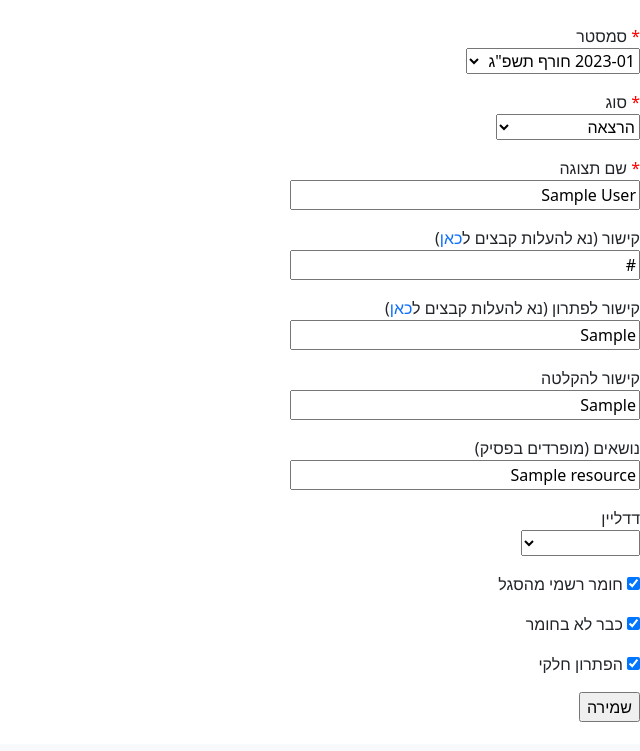
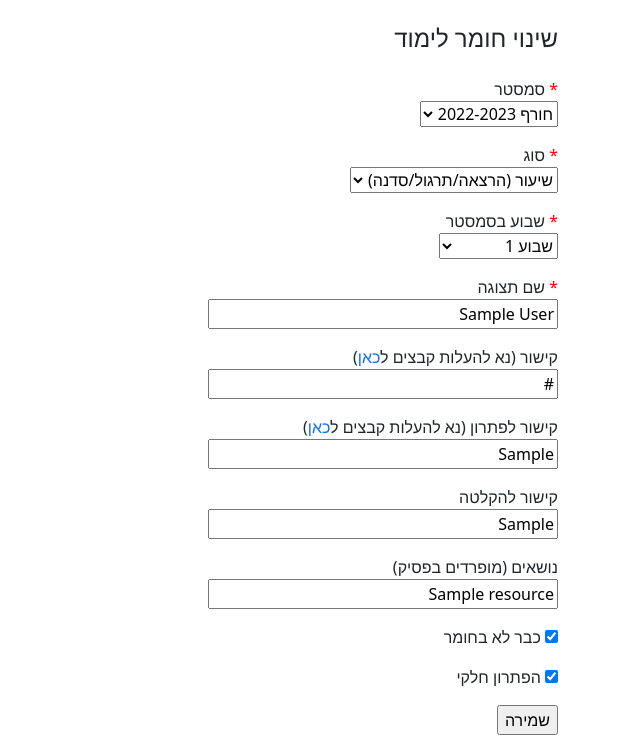
Before and after one commit to Cyanivde/StudyBuddy, a Flask app: a page that uses app/templates/base.html in a window 1280 px wide. Shown: the part 56-807 px from the top of the page, without its empty margins (640-1280 px from the left). Before the commit the page ends 778 px from the top, so only its background shows below. Run offline with Flask 2, Linux system fonts and the light colour scheme; tables that the repository leaves empty hold one stand-in row (values such as "Sample post"); some libraries are stand-ins or nearby versions.

Commit message:
minor improvements

```diff
--- a/app/forms.py
+++ b/app/forms.py
@@ -25,106 +25,62 @@ class CourseResourcesForm(FlaskForm):
 class UpdateResourceForm(FlaskForm):
     type = SelectField('סוג',
                        choices=[
-                           ('lecture', 'הרצאה'),
-                           ('tutorial', 'תרגול'),
-                           ('workshop', 'סדנה'),
+                           ('lecture', 'שיעור (הרצאה/תרגול/סדנה)'),
                            ('exercise_full', 'תרגיל בית'),
                            ('exam_full', 'מבחן'),
                            ('exercise', 'שאלה מתרגיל בית'),
                            ('exam', 'שאלה ממבחן'),
-                           ('other', 'אחר')])
+                           ('other', 'אחר (למשל סיכום אישי)')])
     display_name = StringField('שם תצוגה', validators=[
         DataRequired(message=ERR_EMPTY)])
     questions_count = SelectField('כמה שאלות יש בגיליון?', choices=range(1, 26))
     deadline_week = SelectField('שבוע בקורס', choices=[
-        (None, ''),
-        ('week1', 'שבוע 1'),
-        ('week2', 'שבוע 2'),
-        ('week3', 'שבוע 3'),
-        ('week4', 'שבוע 4'),
-        ('week5', 'שבוע 5'),
-        ('week6', 'שבוע 6'),
-        ('week7', 'שבוע 7'),
-        ('week8', 'שבוע 8'),
-        ('week9', 'שבוע 9'),
-        ('week10', 'שבוע 10'),
-        ('week11', 'שבוע 11'),
-        ('week12', 'שבוע 12'),
-        ('week13', 'שבוע 13'),
-        ('presemester', 'לפני הסמסטר'),
-        ('preexam', 'לקראת המבחן'),
-        ('exactdate', 'תאריך מדויק')])
-    deadline_date = DateField('תאריך דדליין', validators=(Optional(),))
+        ('שבוע 1', 'שבוע 1'),
+        ('שבוע 2', 'שבוע 2'),
+        ('שבוע 3', 'שבוע 3'),
+        ('שבוע 4', 'שבוע 4'),
+        ('שבוע 5', 'שבוע 5'),
+        ('שבוע 6', 'שבוע 6'),
+        ('שבוע 7', 'שבוע 7'),
+        ('שבוע 8', 'שבוע 8'),
+        ('שבוע 9', 'שבוע 9'),
+        ('שבוע 10', 'שבוע 10'),
+        ('שבוע 11', 'שבוע 11'),
+        ('שבוע 12', 'שבוע 12'),
+        ('שבוע 13', 'שבוע 13'),
+        ('לפני הסמסטר', 'לפני הסמסטר'),
+        ('לקראת המבחן', 'לקראת המבחן')])
+
     link = StringField('קישור')
     semester = SelectField(
         'סמסטר', choices=[
-            ('2023-01 חורף תשפ"ג', '2023-01 חורף תשפ"ג'),
-            ('2022-03 קיץ תשפ"ב', '2022-03 קיץ תשפ"ב'),
-            ('2022-02 אביב תשפ"ב', '2022-02 אביב תשפ"ב'),
-            ('2022-01 חורף תשפ"ב', '2022-01 חורף תשפ"ב'),
-            ('2021-03 קיץ תשפ"א', '2021-03 קיץ תשפ"א'),
-            ('2021-02 אביב תשפ"א', '2021-02 אביב תשפ"א'),
-            ('2021-01 חורף תשפ"א', '2021-01 חורף תשפ"א'),
-            ('2020-03 קיץ תש"פ', '2020-03 קיץ תש"פ'),
-            ('2020-02 אביב תש"פ', '2020-02 אביב תש"פ'),
-            ('2020-01 חורף תש"פ', '2020-01 חורף תש"פ'),
-            ('2019-03 קיץ תשע"ט', '2019-03 קיץ תשע"ט'),
-            ('2019-02 אביב תשע"ט', '2019-02 אביב תשע"ט'),
-            ('2019-01 חורף תשע"ט', '2019-01 חורף תשע"ט'),
-            ('2018-03 קיץ תשע"ח', '2018-03 קיץ תשע"ח'),
-            ('2018-02 אביב תשע"ח', '2018-02 אביב תשע"ח'),
-            ('2018-01 חורף תשע"ח', '2018-01 חורף תשע"ח'),
-            ('2017-03 קיץ תשע"ז', '2017-03 קיץ תשע"ז'),
-            ('2017-02 אביב תשע"ז', '2017-02 אביב תשע"ז'),
-            ('2017-01 חורף תשע"ז', '2017-01 חורף תשע"ז'),
-            ('2016-03 קיץ תשע"ו', '2016-03 קיץ תשע"ו'),
-            ('2016-02 אביב תשע"ו', '2016-02 אביב תשע"ו'),
-            ('2016-01 חורף תשע"ו', '2016-01 חורף תשע"ו'),
-            ('2015-03 קיץ תשע"ה', '2015-03 קיץ תשע"ה'),
-            ('2015-02 אביב תשע"ה', '2015-02 אביב תשע"ה'),
-            ('2015-01 חורף תשע"ה', '2015-01 חורף תשע"ה'),
-            ('2014-03 קיץ תשע"ד', '2014-03 קיץ תשע"ד'),
-            ('2014-02 אביב תשע"ד', '2014-02 אביב תשע"ד'),
-            ('2014-01 חורף תשע"ד', '2014-01 חורף תשע"ד'),
-            ('2013-03 קיץ תשע"ג', '2013-03 קיץ תשע"ג'),
-            ('2013-02 אביב תשע"ג', '2013-02 אביב תשע"ג'),
-            ('2013-01 חורף תשע"ג', '2013-01 חורף תשע"ג'),
-            ('2012-03 קיץ תשע"ב', '2012-03 קיץ תשע"ב'),
-            ('2012-02 אביב תשע"ב', '2012-02 אביב תשע"ב'),
-            ('2012-01 חורף תשע"ב', '2012-01 חורף תשע"ב'),
-            ('2011-03 קיץ תשע"א', '2011-03 קיץ תשע"א'),
-            ('2011-02 אביב תשע"א', '2011-02 אביב תשע"א'),
-            ('2011-01 חורף תשע"א', '2011-01 חורף תשע"א'),
-            ('2010-03 קיץ תש"ע', '2010-03 קיץ תש"ע'),
-            ('2010-02 אביב תש"ע', '2010-02 אביב תש"ע'),
-            ('2010-01 חורף תש"ע', '2010-01 חורף תש"ע'),
-            ('2009-03 קיץ תשס"ט', '2009-03 קיץ תשס"ט'),
-            ('2009-02 אביב תשס"ט', '2009-02 אביב תשס"ט'),
-            ('2009-01 חורף תשס"ט', '2009-01 חורף תשס"ט'),
-            ('2008-03 קיץ תשס"ח', '2008-03 קיץ תשס"ח'),
-            ('2008-02 אביב תשס"ח', '2008-02 אביב תשס"ח'),
-            ('2008-01 חורף תשס"ח', '2008-01 חורף תשס"ח'),
-            ('2007-03 קיץ תשס"ז', '2007-03 קיץ תשס"ז'),
-            ('2007-02 אביב תשס"ז', '2007-02 אביב תשס"ז'),
-            ('2007-01 חורף תשס"ז', '2007-01 חורף תשס"ז'),
-            ('2006-03 קיץ תשס"ו', '2006-03 קיץ תשס"ו'),
-            ('2006-02 אביב תשס"ו', '2006-02 אביב תשס"ו'),
-            ('2006-01 חורף תשס"ו', '2006-01 חורף תשס"ו'),
-            ('2005-03 קיץ תשס"ה', '2005-03 קיץ תשס"ה'),
-            ('2005-02 אביב תשס"ה', '2005-02 אביב תשס"ה'),
-            ('2005-01 חורף תשס"ה', '2005-01 חורף תשס"ה'),
-            ('2004-03 קיץ תשס"ד', '2004-03 קיץ תשס"ד'),
-            ('2004-02 אביב תשס"ד', '2004-02 אביב תשס"ד'),
-            ('2004-01 חורף תשס"ד', '2004-01 חורף תשס"ד'),
-            ('2003-03 קיץ תשס"ג', '2003-03 קיץ תשס"ג'),
-            ('2003-02 אביב תשס"ג', '2003-02 אביב תשס"ג'),
-            ('2003-01 חורף תשס"ג', '2003-01 חורף תשס"ג'),
+            ('חורף 2022-2023', 'חורף 2022-2023'),
+            ('קיץ 2022', 'קיץ 2022'),
+            ('אביב 2022', 'אביב 2022'),
+            ('חורף 2021-2022', 'חורף 2021-2022'),
+            ('קיץ 2021', 'קיץ 2021'),
+            ('אביב 2021', 'אביב 2021'),
+            ('חורף 2020-2021', 'חורף 2020-2021'),
+            ('קיץ 2020', 'קיץ 2020'),
+            ('אביב 2020', 'אביב 2020'),
+            ('חורף 2019-2020', 'חורף 2019-2020'),
+            ('קיץ 2019', 'קיץ 2019'),
+            ('אביב 2019', 'אביב 2019'),
+            ('חורף 2018-2019', 'חורף 2018-2019'),
+            ('קיץ 2018', 'קיץ 2018'),
+            ('אביב 2018', 'אביב 2018'),
+            ('חורף 2017-2018', 'חורף 2017-2018'),
+            ('קיץ 2017', 'קיץ 2017'),
+            ('אביב 2017', 'אביב 2017'),
+            ('חורף 2016-2017', 'חורף 2016-2017'),
+            ('קיץ 2016', 'קיץ 2016'),
+            ('אביב 2016', 'אביב 2016'),
+            ('חורף 2015-2016', 'חורף 2015-2016'),
         ],
         validate_choice=False)
     solution = StringField('קישור לפתרון')
     recording = StringField('קישור להקלטה')
     subject = StringField('נושאים (מופרדים בפסיק)')
-    is_official = BooleanField('חומר רשמי מהסגל', default=True,)
     is_out_of_date = BooleanField('כבר לא בחומר')
     is_solution_partial = BooleanField('הפתרון חלקי')
     submit = SubmitField('שמירה')
--- a/app/models.py
+++ b/app/models.py
@@ -37,8 +37,6 @@ class Resource(db.Model):
     display_name = db.Column(db.String(140))
     semester = db.Column(db.String(30))
     deadline_week = db.Column(db.String(140))
-    deadline_date = db.Column(db.DateTime)
-    is_official = db.Column(db.Boolean)
     is_out_of_date = db.Column(db.Boolean)
     is_solution_partial = db.Column(db.Boolean)
     type = db.Column(db.String(20))
--- a/app/routes.py
+++ b/app/routes.py
@@ -30,9 +30,9 @@ def logout():
     return _logout()
 
 
-@app.route('/resource/<resource_id>', methods=['GET', 'POST'])
-def resource(resource_id):
-    return _resource(resource_id)
+@app.route('/<institute>/<institute_course_id>/resource/<resource_id>', methods=['GET', 'POST'])
+def resource(institute, institute_course_id, resource_id):
+    return _resource(institute, institute_course_id, resource_id)
 
 
 @ app.route('/<institute>/<institute_course_id>/createresource', methods=['GET', 'POST'])
--- a/app/static/main.css
+++ b/app/static/main.css
@@ -74,7 +74,7 @@ table.dataTable.dtr-inline.collapsed > tbody > tr > th.dtr-control:before {
 }
 
 .list-group-item {
-  padding: 0.5rem 0.7rem !important;
+  padding: 0 0 1rem 1.25rem !important;
 }
 
 .btn-group-sm > .btn,
@@ -83,3 +83,7 @@ table.dataTable.dtr-inline.collapsed > tbody > tr > th.dtr-control:before {
   font-size: 0.6rem !important;
   margin: 0px 0 4px 0 !important;
 }
+
+.header-paragraph {
+  margin-right: 10px;
+}
--- a/app/templates/base.html
+++ b/app/templates/base.html
@@ -66,7 +66,7 @@
         </div>
       </div>
     </nav>
-    <div class="pt-4" style="margin: 0 auto">
+    <div class="pt-4 container" style="margin: 0 auto">
       {% block content %}
       {% endblock content %}
     </div>
--- a/app/templates/course.html
+++ b/app/templates/course.html
@@ -1,13 +1,14 @@
 {% extends "base.html" %}
 {% block content %}
   <div class="overflow-auto">
-    <div class="container">
+    <div class="header-paragraph">
     <ul class="list-group list-group-horizontal">
       <li class="list-group-item">
         <h4>{{ course.course_name }}</h4>
         <span class="xs">{{ course.course_institute }} {{ course.course_institute_id }} &nbsp;·&nbsp;  להעלאת חומרי לימוד <a href="{{ url_for('createresource', institute=course.course_institute_english, institute_course_id=course.course_institute_id) }}">לחצו כאן</a></span>
       </li>
     </ul>
+
     <ul class="list-group list-group-horizontal">
       <li class="list-group-item list-group-item-link">
         <span {% if tab == "semester" %}class="fw-bold"{% endif %}><a href="{{ url_for('course', institute=course.course_institute_english, institute_course_id=course.course_institute_id) }}">שיעורים</a></span>
@@ -22,6 +23,7 @@
         <span {% if tab == "archive" %}class="fw-bold"{% endif %}><a href="{{ url_for('archive', institute=course.course_institute_english, institute_course_id=course.course_institute_id) }}">חומרי עזר</a></span>
       </li>
     </ul>
+  </div>
     <hr/>
     <div class="col-md-12 table-responsive">
       <table id="myTable" class="responsive table hover">
@@ -181,7 +183,6 @@
             {% endfor %}
           </tbody>
         </table>
-        </div>
       </div>
     </div>
     <script type="text/javascript">
--- a/app/templates/login.html
+++ b/app/templates/login.html
@@ -1,5 +1,7 @@
 {% extends "base.html" %}
 {% block content %}
+    <h4>התחברות</h4>
+    <br/>
     <form action="" method="post" novalidate>
         {{ form.hidden_tag() }}
         <p>
--- a/app/templates/register.html
+++ b/app/templates/register.html
@@ -1,5 +1,7 @@
 {% extends "base.html" %}
 {% block content %}
+    <h4>הרשמה</h4>
+    <br/>
     <form action="" method="post">
         {{ form.hidden_tag() }}
         <p>
--- a/app/templates/updateresource.html
+++ b/app/templates/updateresource.html
@@ -1,5 +1,14 @@
 {% extends "base.html" %}
 {% block content %}
+    <h4>
+        {% if is_existing_resource %}
+            שינוי
+        {% else %}
+            הוספת
+        {% endif %}
+        חומר לימוד
+    </h4>
+    <br/>
     <form action="" method="post">
         {{ form.hidden_tag() }}
         <p>
@@ -14,13 +23,11 @@
             <br/>
             {{ form.type() }}
         </p>
-        <p>
+        <p id="dweek">
             <span style="color:red">*</span>
-            {{ form.display_name.label }}
+            שבוע בסמסטר
             <br/>
-            {{ form.display_name(size=32) }}
-            <br/>
-            {% for error in form.display_name.errors %}<span class="text-danger">[{{ error }}]</span>{% endfor %}
+            {{ form.deadline_week() }}
         </p>
         <p id="qcount">
             <span style="color:red">*</span>
@@ -29,6 +36,14 @@
             {{ form.questions_count() }}
             <br/>
             {% for error in form.questions_count.errors %}<span class="text-danger">[{{ error }}]</span>{% endfor %}
+        </p>
+        <p>
+            <span style="color:red">*</span>
+            {{ form.display_name.label }}
+            <br/>
+            {{ form.display_name(size=32) }}
+            <br/>
+            {% for error in form.display_name.errors %}<span class="text-danger">[{{ error }}]</span>{% endfor %}
         </p>
         <p>
             {{ form.link.label }} (נא להעלות קבצים ל<a target="_blank"
@@ -65,13 +80,6 @@
             <br/>
             {% for error in form.subject.errors %}<span class="text-danger">[{{ error }}]</span>{% endfor %}
         </p>
-        <p>
-            דדליין
-            <br/>
-            {{ form.deadline_week() }}
-            {{ form.deadline_date() }}
-        </p>
-        <p>{{ form.is_official() }} {{ form.is_official.label }}</p>
         <p>{{ form.is_out_of_date() }} {{ form.is_out_of_date.label }}</p>
         <p>{{ form.is_solution_partial() }} {{ form.is_solution_partial.label }}</p>
         <p>{{ form.submit() }}</p>
@@ -97,17 +105,7 @@
         {% endif %}
 
         document.getElementById('display_name').placeholder = "הרצאה 1";
-        document.getElementById('deadline_date').style.display = "none";
         document.getElementById('qcount').style.display = "none";
-        document.getElementById("deadline_week").onchange =
-            function deadline() {
-                var deadlineWeek = document.getElementById("deadline_week");
-                if (deadlineWeek.options[deadlineWeek.selectedIndex].value == "exactdate") {
-                    document.getElementById('deadline_date').style.display = "inline";
-                } else {
-                    document.getElementById('deadline_date').style.display = "none";
-                }
-            }
         document.getElementById("type").onchange =
             function displayNamePlaceholder() {
                 var typeSelect = document.getElementById("type");
@@ -115,27 +113,27 @@
                 if (val == "lecture") {
                     document.getElementById('display_name').placeholder = "הרצאה 1";
                     document.getElementById('qcount').style.display = "none";
-                } else if (val == "tutorial") {
-                    document.getElementById('display_name').placeholder = "תרגול 1";
-                    document.getElementById('qcount').style.display = "none";
-                } else if (val == "workshop") {
-                    document.getElementById('display_name').placeholder = "סדנה 1";
-                    document.getElementById('qcount').style.display = "none";
+                    document.getElementById('dweek').style.display = "block";
                 } else if (val == "exercise") {
                     document.getElementById('display_name').placeholder = "תרגיל בית 1 שאלה 1";
                     document.getElementById('qcount').style.display = "none";
+                    document.getElementById('dweek').style.display = "none";
                 } else if (val == "exam") {
                     document.getElementById('display_name').placeholder = "מועד א' שאלה 1";
                     document.getElementById('qcount').style.display = "none";
+                    document.getElementById('dweek').style.display = "none";
                 } else if (val == "exercise_full") {
                     document.getElementById('qcount').style.display = "block";
                     document.getElementById('display_name').placeholder = "תרגיל בית 1";
+                    document.getElementById('dweek').style.display = "none";
                 } else if (val == "exam_full") {
                     document.getElementById('qcount').style.display = "block";
                     document.getElementById('display_name').placeholder = "מועד א'";
+                    document.getElementById('dweek').style.display = "none";
                 } else {
                     document.getElementById('display_name').placeholder = "";
                     document.getElementById('qcount').style.display = "none";
+                    document.getElementById('dweek').style.display = "none";
                 }
             }
     </script>
```
Also changed, not shown: app/resource.py (+3 -5 lines), app/templates/index.html (+11 -1 lines), app/templates/resource.html (+3 -8 lines), app/update_resource.py (+8 -1 lines), app/utils.py (+9 -50 lines). Lines whose indentation alone changed are shown as unchanged.
